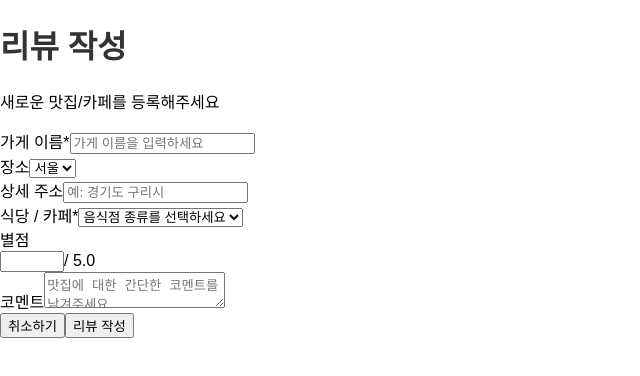
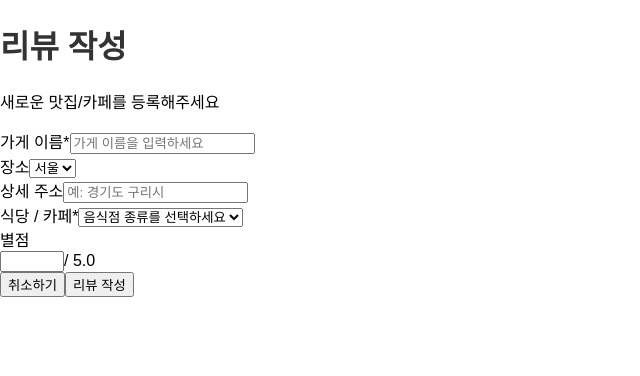
Before and after one commit to asdp80/Cloud_project_front, a React (Create React App) app: page /restaurant/new in a window 1280 px wide. Shown: the top 376 px of the page, without its empty margins (0-640 px from the left). Built offline with nearby package versions, Linux system fonts and the light colour scheme.

Commit message:
불필요한 주석 삭제

```diff
--- a/src/components/RestaurantDetail.js
+++ b/src/components/RestaurantDetail.js
@@ -94,13 +94,7 @@ export const RestaurantDetail = ({ restaurant, onClose }) => {
                     </div>
                 </div>
 
-                {/* 코멘트 섹션 */}
-                {restaurant.comment && restaurant.comment.trim() !== '' && (
-                    <div className="mb-6 p-4 bg-gray-50 rounded-lg">
-                        <h3 className="text-lg font-semibold text-gray-800 mb-2">코멘트</h3>
-                        <p className="text-gray-600 italic">"{restaurant.comment}"</p>
-                    </div>
-                )}
+
 
                 {/* 상세 정보 */}
                 <div className="space-y-6">
--- a/src/components/RestaurantForm.js
+++ b/src/components/RestaurantForm.js
@@ -125,18 +125,6 @@ export const RestaurantForm = () => {
 
                         </div>
 
-
-                        <div className="mb-6">
-                            <label className="block text-gray-700 text-sm font-bold mb-2">
-                                코멘트
-                            </label>
-                            <textarea
-                                value={formData.comment}
-                                onChange={(e) => setFormData({...formData, comment: e.target.value})}
-                                className="border rounded w-full py-2 px-3 h-24 resize-none"
-                                placeholder="맛집에 대한 간단한 코멘트를 남겨주세요"
-                            />
-                        </div>
                     </div>
 
                     <div className="flex justify-end space-x-4 pt-6">
```
Also changed, not shown: src/components/RestaurantCard.js (+0 -51 lines), src/components/RestaurantList.js (+0 -167 lines), src/ReviewList.js (deleted).
